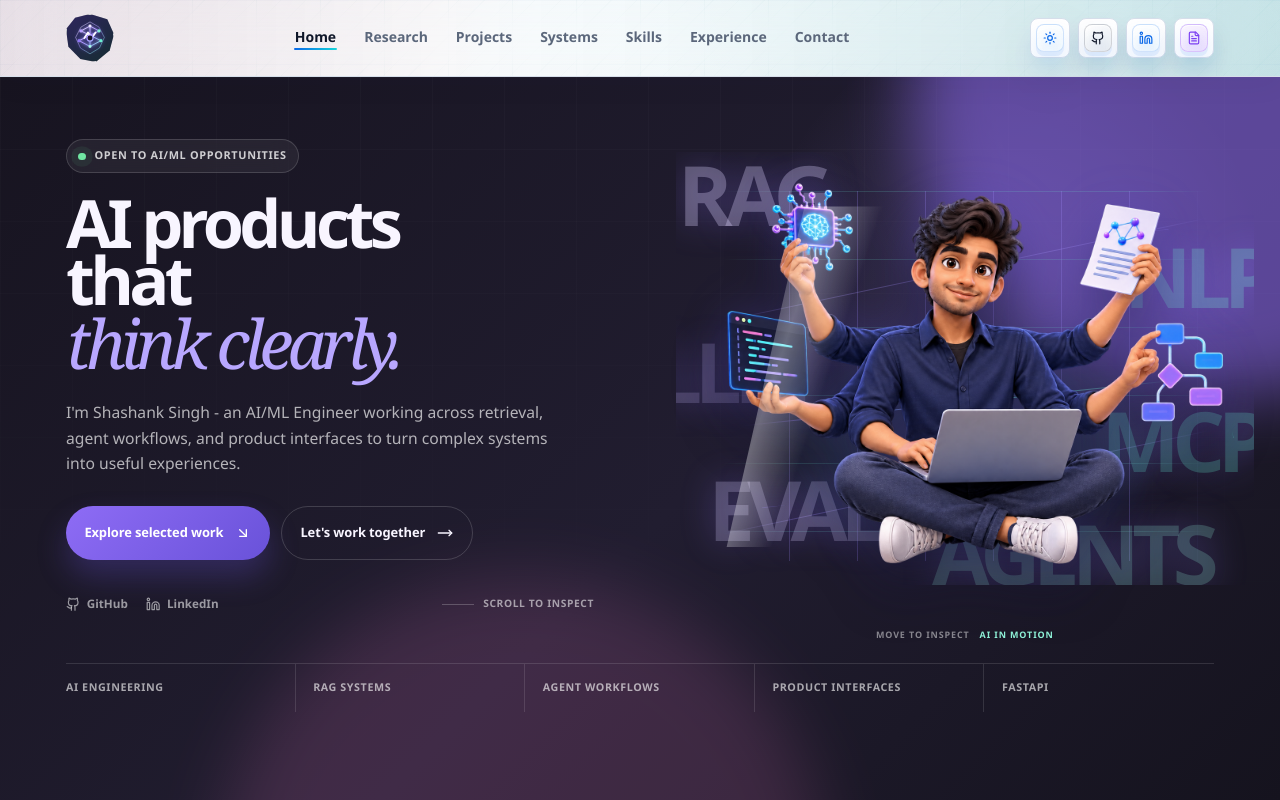
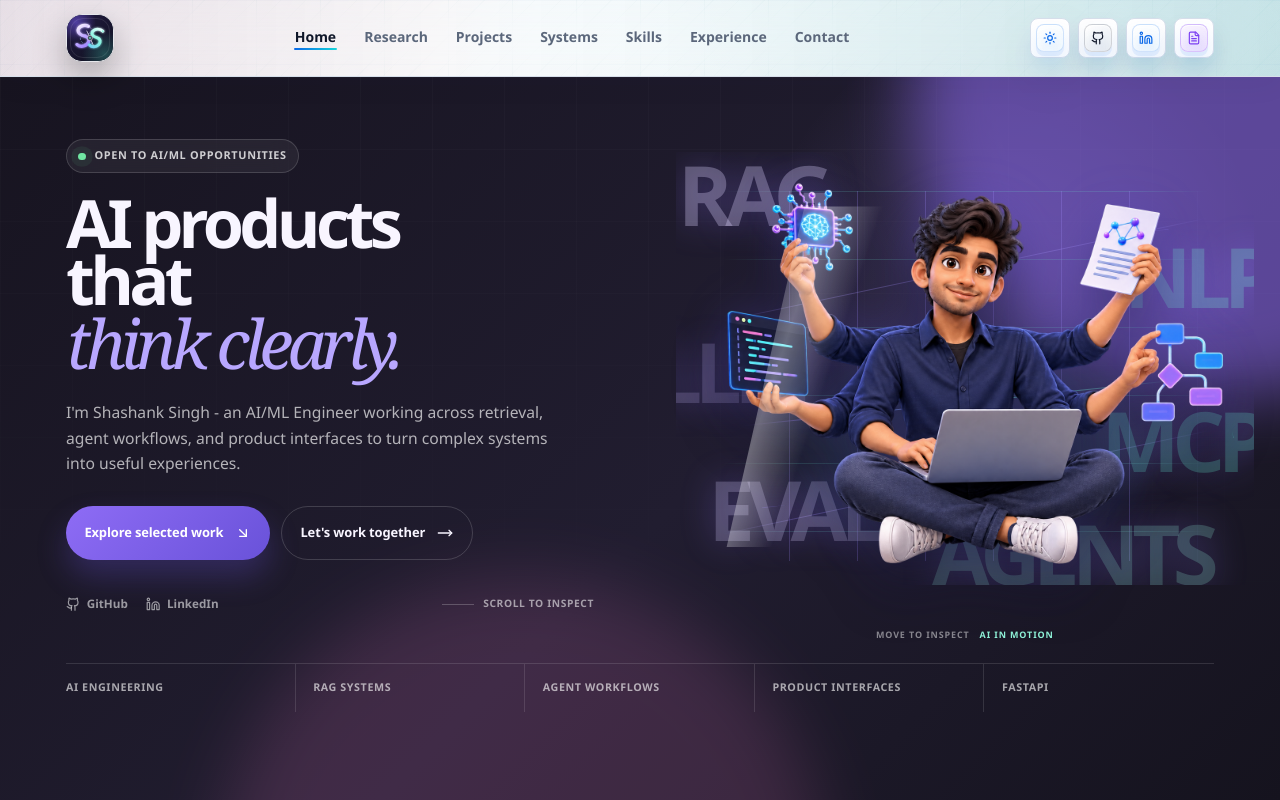
Before and after one commit to shasanksingh/Portfolio, a Next.js app: page / in a window 1280 px wide. Shown: the top 800 px of the page. Built offline with nearby package versions, Linux system fonts and the light colour scheme.

Commit message:
Use interlocking SS monogram

```diff
--- a/components/site/site-header.tsx
+++ b/components/site/site-header.tsx
@@ -32,18 +32,28 @@ export function SiteHeader() {
   return (
     <header className="site-header sticky top-0 z-50 border-b border-line bg-background/86 backdrop-blur-xl">
       <nav className="container flex min-h-[76px] items-center justify-between gap-4" aria-label="Main navigation">
-        <Link href="/" className="focus-ring group relative inline-grid h-12 w-12 shrink-0 place-items-center overflow-hidden border border-violet-300/35 bg-[#111121] [clip-path:polygon(50%_0%,86%_11%,100%_42%,91%_76%,62%_100%,30%_94%,5%_68%,0%_32%,19%_8%)] shadow-[0_15px_34px_rgba(0,0,0,.28)] transition duration-300 hover:-translate-y-0.5 hover:border-cyan-200/70 hover:shadow-[0_18px_44px_rgba(103,86,235,.32)]" onClick={() => setIsOpen(false)} aria-label="Shashank Singh home">
-          <span className="absolute inset-0 bg-[radial-gradient(circle_at_50%_50%,rgba(122,99,255,.38),transparent_52%),linear-gradient(145deg,rgba(124,92,255,.27),rgba(52,211,153,.14))] transition duration-500 group-hover:scale-110" aria-hidden="true" />
-          <svg viewBox="0 0 56 56" className="relative z-10 h-10 w-10 overflow-visible transition duration-500 group-hover:rotate-[12deg] group-hover:scale-105" fill="none" aria-hidden="true">
+        <Link
+          href="/"
+          className="focus-ring group relative inline-grid h-12 w-12 shrink-0 place-items-center overflow-hidden rounded-[16px] border border-violet-300/45 bg-[#111121] shadow-[0_15px_34px_rgba(0,0,0,.28)] transition duration-300 hover:-translate-y-0.5 hover:border-cyan-200/75 hover:shadow-[0_18px_44px_rgba(103,86,235,.36)]"
+          onClick={() => setIsOpen(false)}
+          aria-label="Shashank Singh home"
+        >
+          <span className="absolute inset-0 bg-[radial-gradient(circle_at_20%_16%,rgba(126,97,255,.52),transparent_37%),radial-gradient(circle_at_82%_85%,rgba(73,226,200,.28),transparent_42%),linear-gradient(145deg,#211940,#10121f)] transition duration-500 group-hover:scale-110" aria-hidden="true" />
+          <span className="absolute inset-[3px] rounded-[13px] border border-white/10" aria-hidden="true" />
+          <svg viewBox="0 0 56 56" className="relative z-10 h-10 w-10 overflow-visible transition duration-500 group-hover:rotate-[7deg] group-hover:scale-105" fill="none" aria-hidden="true">
             <defs>
-              <linearGradient id="agent-lattice-flow" x1="10" y1="8" x2="47" y2="48" gradientUnits="userSpaceOnUse"><stop stopColor="#F4F0FF" /><stop offset=".46" stopColor="#AA91FF" /><stop offset="1" stopColor="#6CF0D1" /></linearGradient>
-              <filter id="agent-lattice-glow" x="-45%" y="-45%" width="190%" height="190%"><feGaussianBlur stdDeviation="1.15" result="blur" /><feMerge><feMergeNode in="blur" /><feMergeNode in="SourceGraphic" /></feMerge></filter>
+              <linearGradient id="ss-monogram-violet" x1="9" y1="10" x2="33" y2="43" gradientUnits="userSpaceOnUse"><stop stopColor="#FFF9FF" /><stop offset=".44" stopColor="#C0A8FF" /><stop offset="1" stopColor="#8E70FF" /></linearGradient>
+              <linearGradient id="ss-monogram-cyan" x1="45" y1="15" x2="23" y2="46" gradientUnits="userSpaceOnUse"><stop stopColor="#ECFFFF" /><stop offset=".45" stopColor="#87F3DF" /><stop offset="1" stopColor="#69BFFF" /></linearGradient>
+              <linearGradient id="ss-monogram-orbit" x1="10" y1="46" x2="46" y2="10" gradientUnits="userSpaceOnUse"><stop stopColor="#6CF0D1" stopOpacity=".28" /><stop offset=".5" stopColor="#AD92FF" stopOpacity=".94" /><stop offset="1" stopColor="#F7F2FF" stopOpacity=".36" /></linearGradient>
+              <filter id="ss-monogram-glow" x="-45%" y="-45%" width="190%" height="190%"><feGaussianBlur stdDeviation="1.2" result="blur" /><feMerge><feMergeNode in="blur" /><feMergeNode in="SourceGraphic" /></feMerge></filter>
             </defs>
-            <path d="M28 5.5L40.7 12.8L48.1 27.2L41.2 42.1L28 50.1L14.7 42.1L7.9 27.2L15.3 12.8L28 5.5Z" stroke="url(#agent-lattice-flow)" strokeOpacity=".56" strokeWidth="1.25" />
-            <path d="M15.4 18.1L28 11.3L40.6 18.1M12.7 31.7L28 39.9L43.3 31.7M28 11.3V39.9M15.4 18.1L43.3 31.7M40.6 18.1L12.7 31.7" stroke="url(#agent-lattice-flow)" strokeWidth="1.35" strokeLinecap="round" strokeLinejoin="round" filter="url(#agent-lattice-glow)" />
-            <path d="M20.1 28L25.2 20.2L30.4 28L35.8 20.2" stroke="#FBF9FF" strokeWidth="2.55" strokeLinecap="round" strokeLinejoin="round" />
-            <circle cx="28" cy="28" r="4.25" fill="#181329" stroke="url(#agent-lattice-flow)" strokeWidth="1.65" />
-            <circle cx="15.4" cy="18.1" r="2.35" fill="#B79FFF" /><circle cx="40.6" cy="18.1" r="2.35" fill="#82F0D8" /><circle cx="12.7" cy="31.7" r="2.15" fill="#8E75F5" /><circle cx="43.3" cy="31.7" r="2.15" fill="#6CF0D1" /><circle cx="28" cy="11.3" r="2.05" fill="#EEE9FF" /><circle cx="28" cy="39.9" r="2.05" fill="#A6FAE8" />
+            <path d="M10.1 15.4C13.7 9.4 23.4 8.7 28.1 13.1C32.7 17.4 29.1 21.7 21.4 23.2C14.3 24.6 12.7 29.2 16.3 33.4C19.6 37.4 26.9 38.3 31.3 34.8" stroke="url(#ss-monogram-orbit)" strokeWidth="1.25" strokeLinecap="round" strokeDasharray="2 3" opacity=".86" />
+            <path d="M25.8 11.8C21.9 9.1 13.6 10.2 11.7 15.7C9.8 21.4 15.8 24.1 21.2 25.6C27.2 27.3 28.1 32.2 24 36.5C20 40.8 12.8 40.7 9.8 37.2" stroke="url(#ss-monogram-violet)" strokeWidth="4.45" strokeLinecap="round" strokeLinejoin="round" filter="url(#ss-monogram-glow)" />
+            <path d="M46.1 18.5C42.7 14.7 35.2 14.4 31.9 18.8C28.5 23.1 33 26.2 37.6 27.6C42.8 29.2 43.6 33.8 40.1 37.4C36.5 41.2 30.2 40.8 27.4 37.7" stroke="url(#ss-monogram-cyan)" strokeWidth="4.1" strokeLinecap="round" strokeLinejoin="round" filter="url(#ss-monogram-glow)" />
+            <path d="M23.6 18.2L32.4 37.7" stroke="#F9F7FF" strokeOpacity=".72" strokeWidth="1.35" strokeLinecap="round" />
+            <circle cx="28" cy="27.9" r="3.45" fill="#171429" stroke="#F6F2FF" strokeOpacity=".72" strokeWidth="1.05" />
+            <path d="M26.45 27.9H29.55M28 26.35V29.45" stroke="#8DF5DF" strokeWidth="1.15" strokeLinecap="round" />
+            <circle cx="10" cy="37.2" r="1.45" fill="#BDA8FF" /><circle cx="46.1" cy="18.5" r="1.35" fill="#8BF3DD" /><circle cx="25.8" cy="11.8" r="1.3" fill="#F4EFFF" />
           </svg>
         </Link>
 
```
